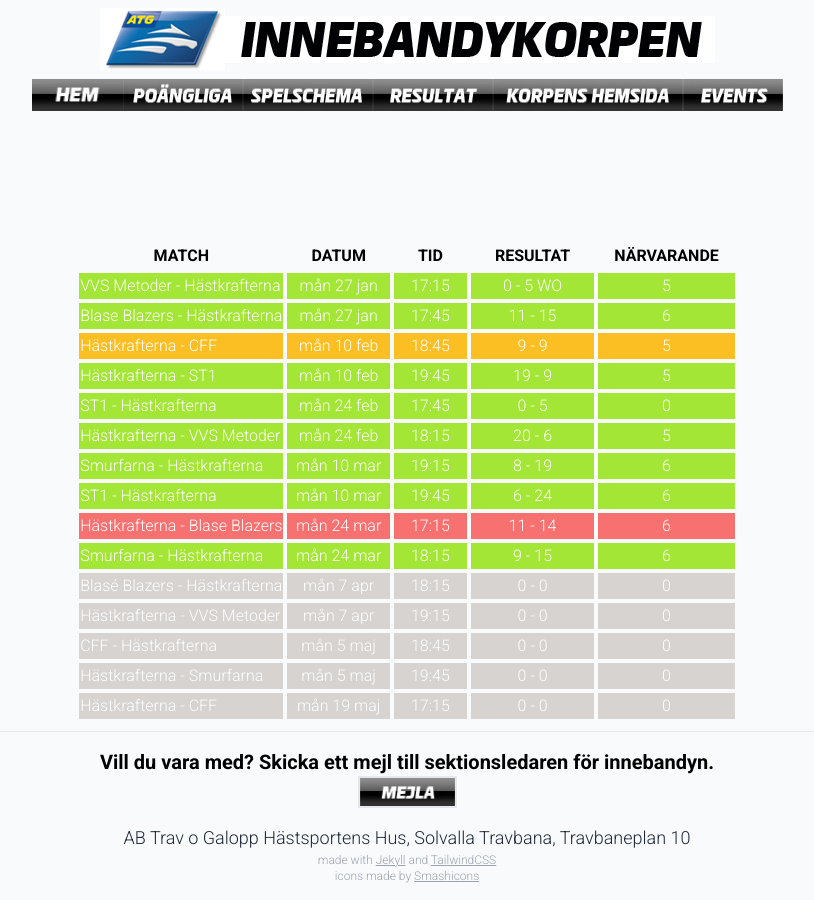
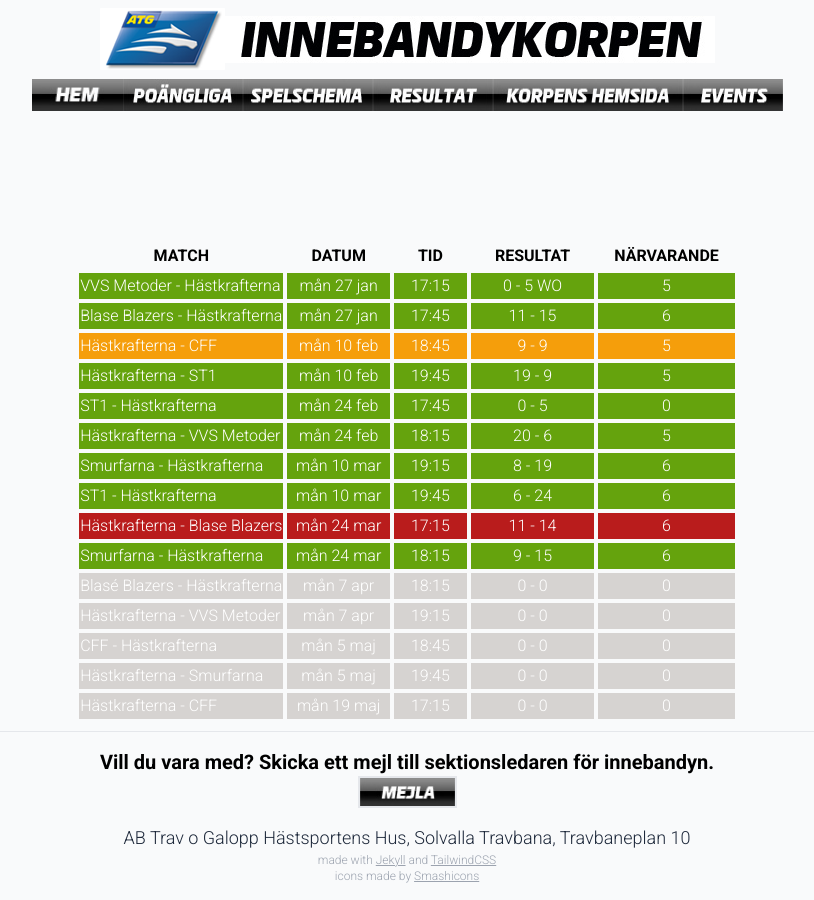
Before and after one commit to andreashogvall/andreashogvall.github.io, a Jekyll site: the page built from resultat.html, in a window 1280 px wide. Shown: the whole page, without its empty margins (233-1047 px from the left). Built offline with Jekyll 4.4.1, drawn with Linux system fonts in a browser that asks for light colours; nearby versions of some CDN libraries.

Commit message:
Update resultat.html

```diff
--- a/resultat.html
+++ b/resultat.html
@@ -16,70 +16,70 @@
   </tr>
 </thead>
 <tbody>
-  <tr class="bg-lime-400 text-white border-2 border-slate-200">
+  <tr class="bg-lime-600 text-white border-2 border-slate-200">
     <td>VVS Metoder - Hästkrafterna</td>
     <td class="text-center">mån 27 jan</td>
     <td class="text-center">17:15</td>
     <td class="text-center">0 - 5 WO</td>
     <td class="text-center">5</td>
   </tr>
-  <tr class="bg-lime-400 text-white border-2 border-slate-200">
+  <tr class="bg-lime-600 text-white border-2 border-slate-200">
     <td>Blase Blazers - Hästkrafterna</td>
     <td class="text-center">mån 27 jan</td>
     <td class="text-center">17:45</td>
     <td class="text-center">11 - 15</td>
     <td class="text-center">6</td>
   </tr>
-  <tr class="bg-amber-400 text-white border-2 border-slate-200">
+  <tr class="bg-amber-500 text-white border-2 border-slate-200">
     <td>Hästkrafterna - CFF</td>
     <td class="text-center">mån 10 feb</td>
     <td class="text-center">18:45</td>
     <td class="text-center">9 - 9</td>
     <td class="text-center">5</td>
   </tr>
-  <tr class="bg-lime-400 text-white border-2 border-slate-200">
+  <tr class="bg-lime-600 text-white border-2 border-slate-200">
     <td>Hästkrafterna - ST1</td>
     <td class="text-center">mån 10 feb</td>
     <td class="text-center">19:45</td>
     <td class="text-center">19 - 9</td>
     <td class="text-center">5</td>
   </tr>
-  <tr class="bg-lime-400 text-white border-2 border-slate-200">
+  <tr class="bg-lime-600 text-white border-2 border-slate-200">
     <td>ST1 - Hästkrafterna</td>
     <td class="text-center">mån 24 feb</td>
     <td class="text-center">17:45</td>
     <td class="text-center">0 - 5</td>
     <td class="text-center">0</td>
   </tr>
-  <tr class="bg-lime-400 text-white border-2 border-slate-200">
+  <tr class="bg-lime-600 text-white border-2 border-slate-200">
     <td>Hästkrafterna - VVS Metoder</td>
     <td class="text-center">mån 24 feb</td>
     <td class="text-center">18:15</td>
     <td class="text-center">20 - 6</td>
     <td class="text-center">5</td>
   </tr>
-  <tr class="bg-lime-400 text-white border-2 border-slate-200">
+  <tr class="bg-lime-600 text-white border-2 border-slate-200">
     <td>Smurfarna - Hästkrafterna</td>
     <td class="text-center">mån 10 mar</td>
     <td class="text-center">19:15</td>
     <td class="text-center">8 - 19</td>
     <td class="text-center">6</td>
   </tr>
-  <tr class="bg-lime-400 text-white border-2 border-slate-200">
+  <tr class="bg-lime-600 text-white border-2 border-slate-200">
     <td>ST1 - Hästkrafterna</td>
     <td class="text-center">mån 10 mar</td>
     <td class="text-center">19:45</td>
     <td class="text-center">6 - 24</td>
     <td class="text-center">6</td>
   </tr>
-  <tr class="bg-red-400 text-white border-2 border-slate-200">
+  <tr class="bg-red-700 text-white border-2 border-slate-200">
     <td>Hästkrafterna - Blase Blazers</td>
     <td class="text-center">mån 24 mar</td>
     <td class="text-center">17:15</td>
     <td class="text-center">11 - 14</td>
     <td class="text-center">6</td>
   </tr>
-  <tr class="bg-lime-400 text-white border-2 border-slate-200">
+  <tr class="bg-lime-600 text-white border-2 border-slate-200">
     <td>Smurfarna - Hästkrafterna</td>
     <td class="text-center">mån 24 mar</td>
     <td class="text-center">18:15</td>
```
